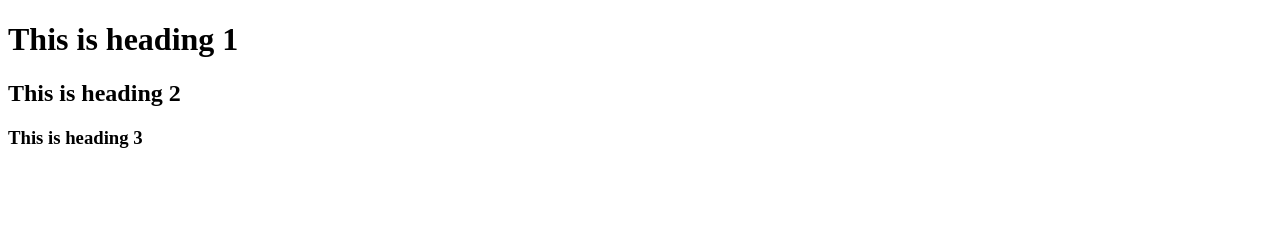
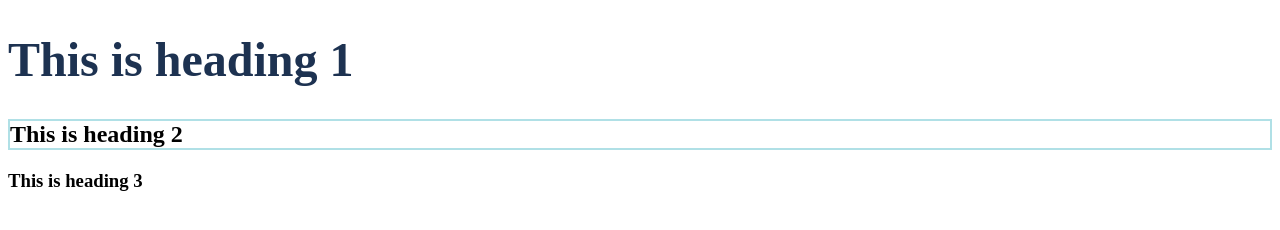
Before and after one commit to acapil/effective-happiness, a plain HTML site: page index.html in a window 1280 px wide. Drawn offline with Linux system fonts and the light colour scheme.

Commit message:
Update index.html

```diff
--- a/index.html
+++ b/index.html
@@ -1,8 +1,13 @@
 
 <!DOCTYPE html>
+<html>
+<head>
+  <link rel="stylesheet" href="styles.css">
+</head>
 
 <body>
 <h1>This is heading 1</h1>
 <h2>This is heading 2</h2>
 <h3>This is heading 3</h3>
 </body>
+</html>
```
